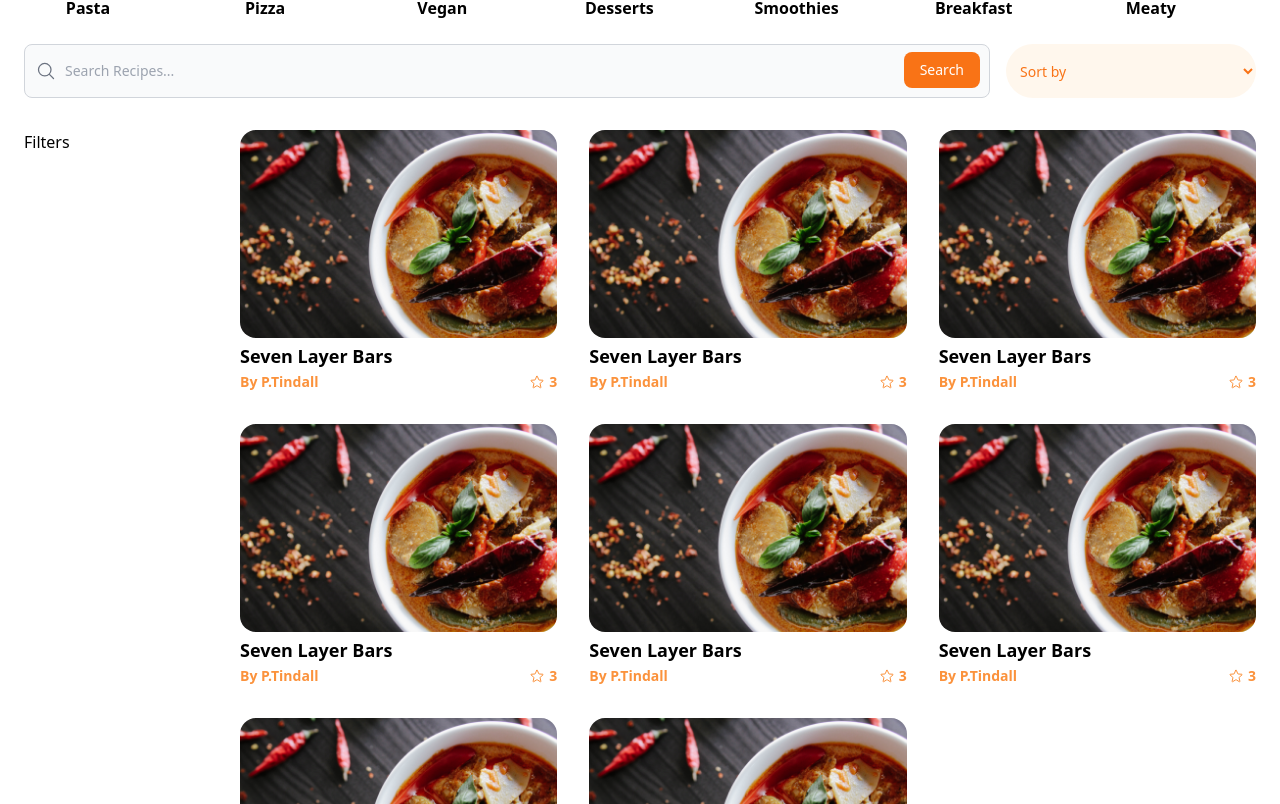
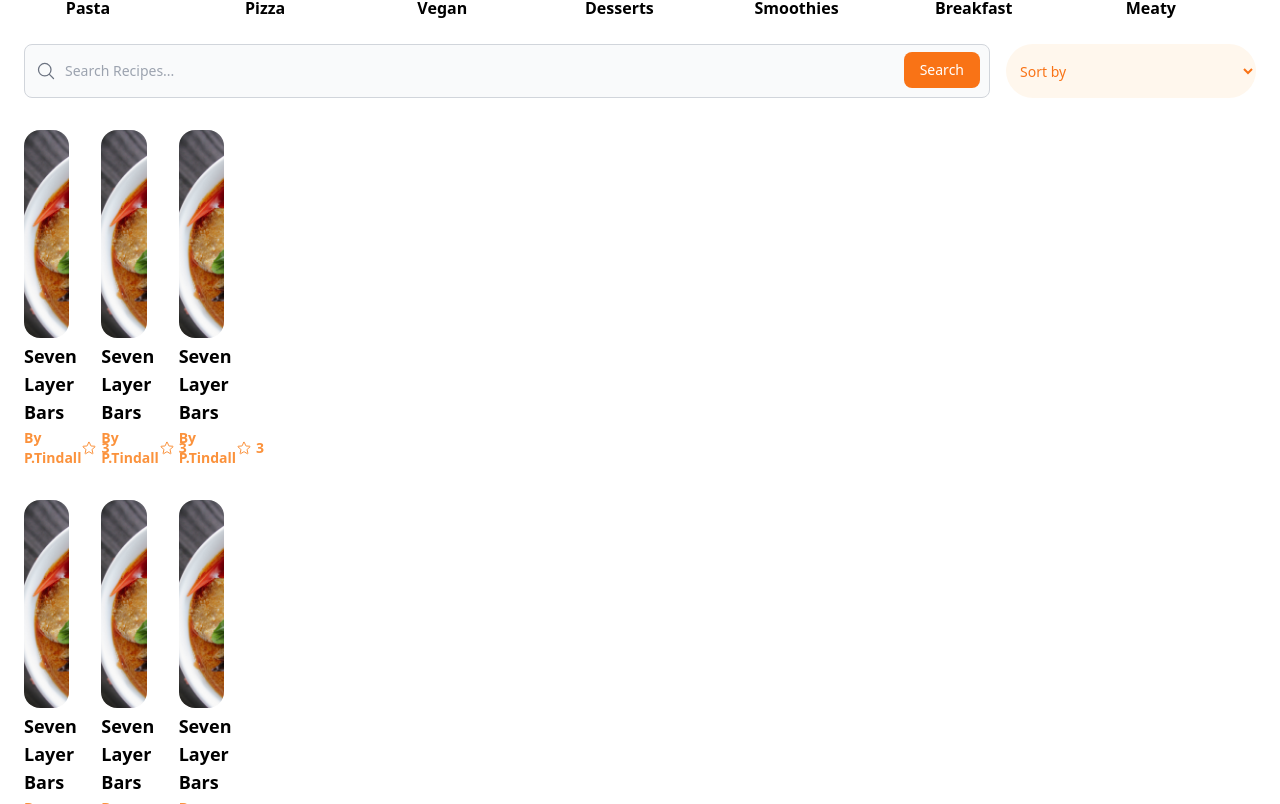
Before and after one commit to Jon-Felipe/Tasty-React, a React (Vite) app: page / in a window 1280 px wide. Shown: the part 696-1500 px from the top of the page. Built offline with nearby package versions, Linux system fonts and the light colour scheme.

Commit message:
removed filter component

```diff
--- a/src/components/Filters.tsx
+++ /dev/null
@@ -1,9 +0,0 @@
-import React from 'react';
-
-type Props = {};
-
-const Filters = (props: Props) => {
-  return <div>Filters</div>;
-};
-
-export default Filters;
--- a/src/pages/Home.tsx
+++ b/src/pages/Home.tsx
@@ -8,7 +8,6 @@ import Search from '../components/Search';
 import Sort from '../components/Sort';
 import RecipeCategory from '../components/RecipeCategory';
 import Recipe from '../components/Recipe';
-import Filters from '../components/Filters';
 
 type Props = {};
 
@@ -53,7 +52,6 @@ const Home = (props: Props) => {
           <Sort />
         </section>
         <article className='grid md:grid-cols-[200px_1fr] gap-4'>
-          <Filters />
           <section className='grid md:grid-cols-2 lg:grid-cols-3 gap-8'>
             {recipes.map((recipe: RecipeType) => {
               return (
```
